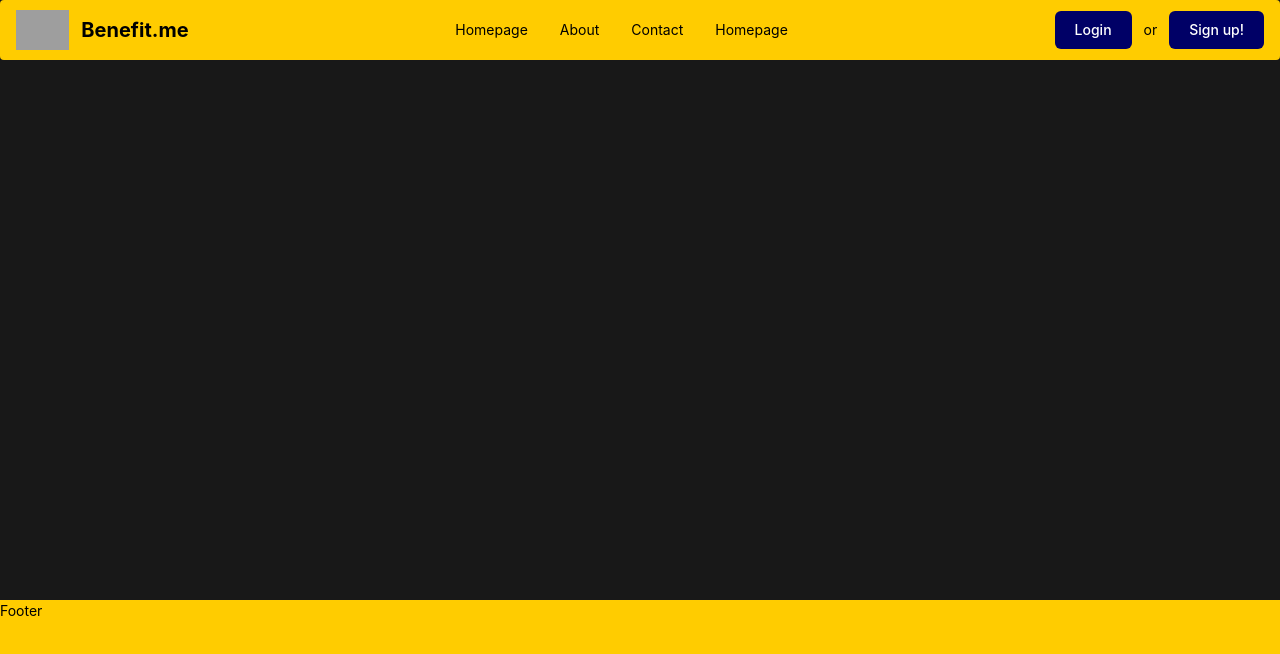
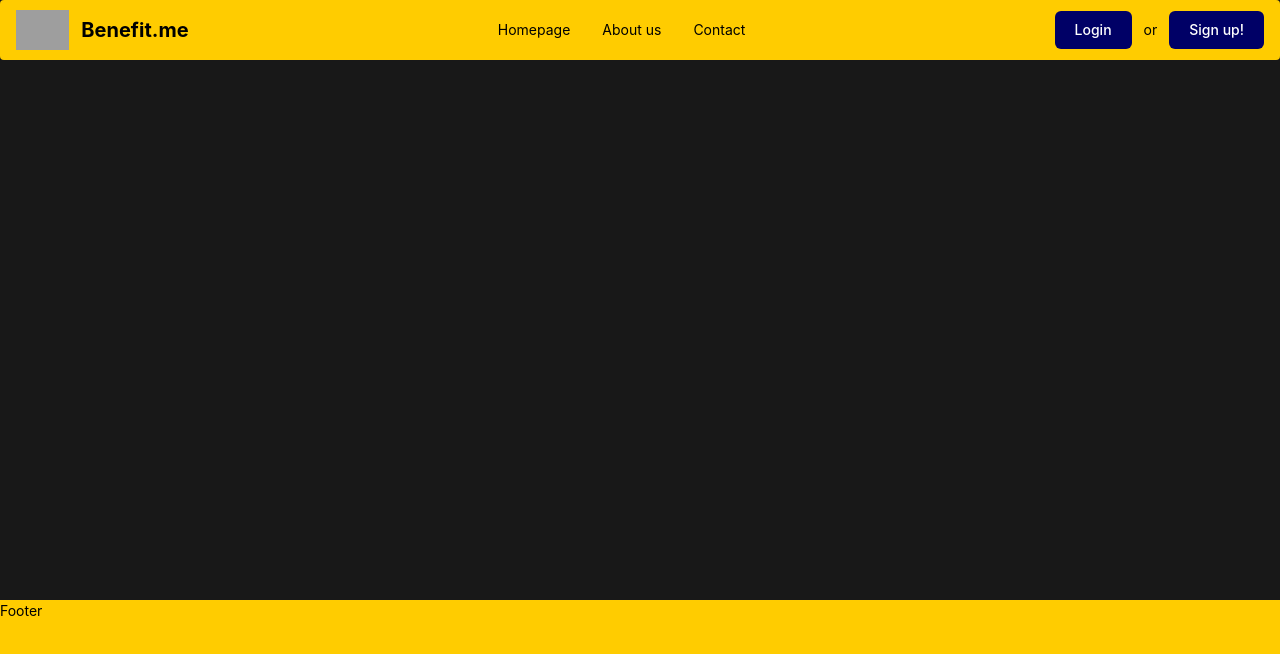
Before and after one commit to ParsivalDev/benefit-me-full, a Vue app in the folder benefit/: page / in a window 1280 px wide. Shown: the top 654 px of the page. Built offline with nearby package versions, Linux system fonts and the light colour scheme; grey boxes are pictures that could not be loaded.

Commit message:
Update Navbar.vue

```diff
--- a/benefit/src/components/Default/Navbar.vue
+++ b/benefit/src/components/Default/Navbar.vue
@@ -18,13 +18,10 @@
                 </router-link>
             </li>
             <li>
-                <a href="#" class="block py-2 pr-4 pl-3 rounded md:bg-transparent md:p-0" aria-current="page">About</a>
+                <a href="#" class="block py-2 pr-4 pl-3 rounded md:bg-transparent md:p-0" aria-current="page">About us</a>
             </li>
             <li>
                 <a href="#" class="block py-2 pr-4 pl-3 rounded md:bg-transparent md:p-0" aria-current="page">Contact</a>
-            </li>
-            <li>
-                <a href="#" class="block py-2 pr-4 pl-3 rounded md:bg-transparent md:p-0" aria-current="page">Homepage</a>
             </li>
             </ul>
         </div>
```
